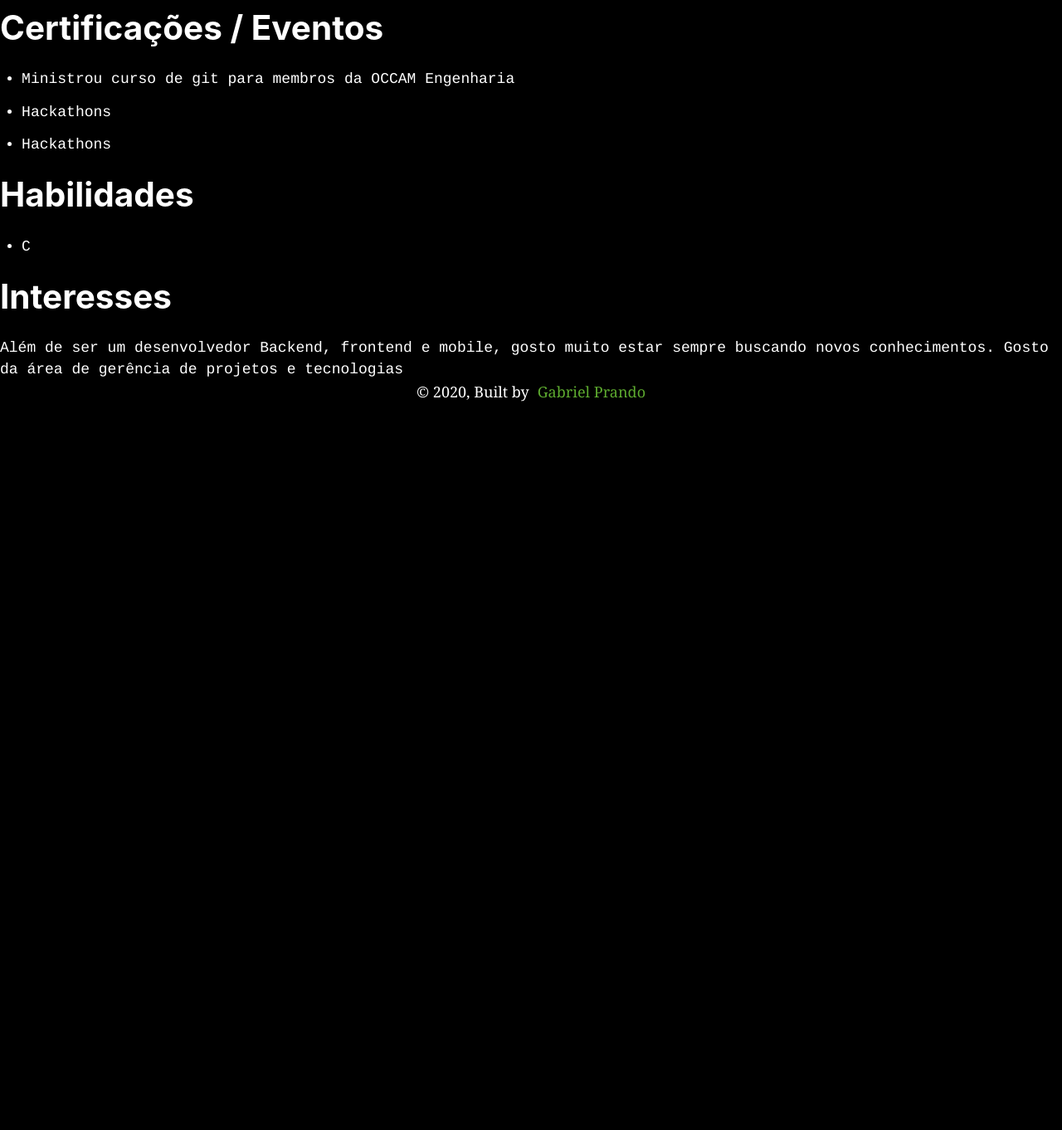
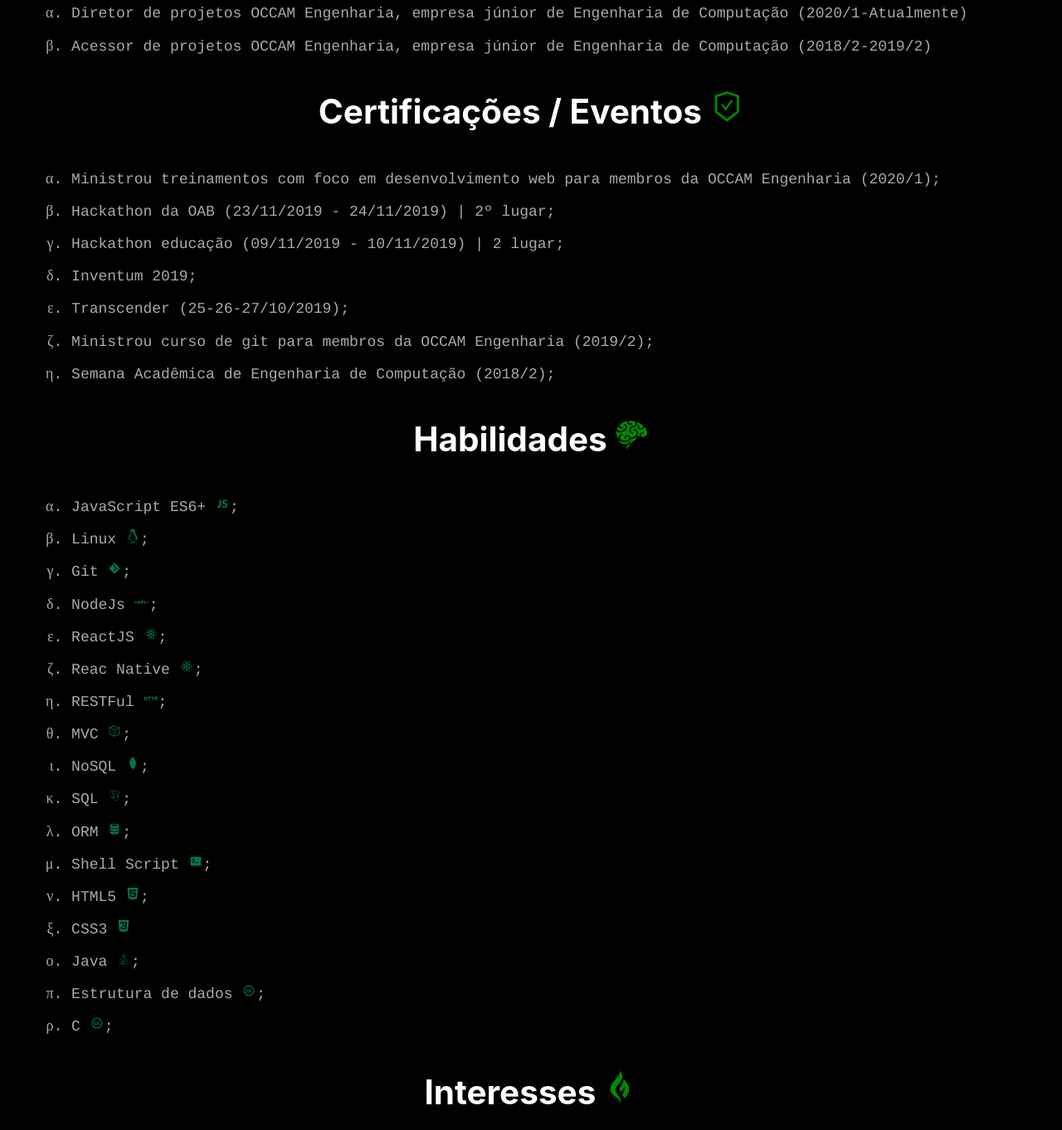
Before and after one commit to gprando/me, a Gatsby site: page /curriculo in a window 1280 px wide. Shown: the part 339-1701 px from the top of the page at 83% size. Before the commit the page ends 824 px from the top, so only its background shows below. Built offline with nearby package versions, Linux system fonts and the light colour scheme; Gatsby itself is replaced by a stand-in of ours.

Commit message:
curriculo

```diff
--- a/src/pages/curriculo.js
+++ b/src/pages/curriculo.js
@@ -1,4 +1,26 @@
 import React from "react"
+
+import { FaUniversity, FaGripfire } from 'react-icons/fa'
+import { MdWork, MdHttp } from 'react-icons/md'
+import { AiOutlineSafetyCertificate } from 'react-icons/ai'
+import { GiBrain } from 'react-icons/gi'
+import {
+  DiLinux,
+  DiJavascript1,
+  DiGit,
+  DiNodejs,
+  DiReact,
+  DiNetbeans,
+  DiMongodb,
+  DiPostgresql,
+  DiDatabase,
+  DiTerminal,
+  DiHtml5,
+  DiJava,
+  DiCss3,
+  DiCreativecommons
+
+} from 'react-icons/di'
 
 import Layout from "../components/layout"
 import SEO from "../components/seo"
@@ -9,34 +31,52 @@
   <Layout>
     <SEO title="Currículo" />
     <Container>
-      <h1>Formação Acadêmica</h1>
+      <h1>Formação Acadêmica <FaUniversity color="#080" /></h1>
+      <span>Cursando graduação de Engenharia de Computação.</span>
+
+      <h1>Experiências <MdWork color="#080" /></h1>
       <ul>
-        <li>Cursando graduação de Engenharia de Computação.</li>
-      </ul>
-
-      <h1>Experiências</h1>
-      <ul>
+        <li>Diretor de projetos OCCAM Engenharia, empresa júnior de Engenharia de Computação  (2020/1-Atualmente)</li>
         <li>Acessor de projetos OCCAM Engenharia, empresa júnior de Engenharia de Computação  (2018/2-2019/2)</li>
-        <li>Diretor de projetos OCCAM Engenharia, empresa júnior de Engenharia de Computação  (2020/1-Atualmente)</li>
       </ul>
 
 
-      <h1>Certificações / Eventos</h1>
+      <h1>Certificações / Eventos <AiOutlineSafetyCertificate color="#080" /></h1>
       <ul>
-        <li>Ministrou curso de git para membros da OCCAM Engenharia </li>
-        <li>Hackathons </li>
-        <li>Hackathons </li>
+        <li>Ministrou treinamentos com foco em desenvolvimento web para membros da OCCAM Engenharia (2020/1);</li>
+        <li>Hackathon da OAB (23/11/2019 - 24/11/2019) | 2º lugar;</li>
+        <li>Hackathon educação (09/11/2019 - 10/11/2019) | 2 lugar; </li>
+        <li>Inventum 2019; </li>
+        <li>Transcender (25-26-27/10/2019);</li>
+        <li>Ministrou curso de git para membros da OCCAM Engenharia (2019/2); </li>
+        <li>Semana Acadêmica de Engenharia de Computação (2018/2); </li>
       </ul>
 
-      <h1>Habilidades</h1>
+      <h1>Habilidades <GiBrain color="#080" /></h1>
       <ul>
-        <li>C</li>
+        <li>JavaScript ES6+ <DiJavascript1 color="#074" />;</li>
+        <li>Linux <DiLinux color="#074" />;</li>
+        <li>Git <DiGit color="#074" />;</li>
+        <li>NodeJs <DiNodejs color="#074" />;</li>
+        <li>ReactJS <DiReact color="#074" />;</li>
+        <li>Reac Native <DiReact color="#074" />;</li>
+        <li>RESTFul <MdHttp color="#074" />;</li>
+        <li>MVC <DiNetbeans color="#074" />;</li>
+        <li>NoSQL <DiMongodb color="#074" />;</li>
+        <li>SQL <DiPostgresql color="#074" />;</li>
+        <li>ORM <DiDatabase color="#074" />;</li>
+        <li>Shell Script <DiTerminal color="#074" />;</li>
+        <li>HTML5 <DiHtml5 color="#074" />;</li>
+        <li>CSS3 <DiCss3 color="#074" /></li>
+        <li>Java <DiJava color="#074" />;</li>
+        <li>Estrutura de dados <DiCreativecommons color="#074" />;</li>
+        <li>C <DiCreativecommons color="#074" />;</li>
       </ul>
 
-      <h1>Interesses</h1>
+      <h1>Interesses <FaGripfire color="#080" /></h1>
       <span>
-        Além de ser um desenvolvedor Backend, frontend e mobile, gosto muito estar sempre buscando novos conhecimentos.
-        Gosto da área de gerência de projetos e tecnologias
+        Além de ser um desenvolvedor Backend, frontend e mobile, sempre buscando novos conhecimentos.
+        Gosto da área de gerência de projetos e tecnologias. Aficionado em novas tecnologias e em todo o ecossistema por volta do JavaScript.
      </span>
     </Container>
   </Layout>
--- a/src/styles/curriculo.js
+++ b/src/styles/curriculo.js
@@ -3,4 +3,34 @@
 export const Container = styled.div`
   color: #fff;
   font-family: "Cousine", serif;
+  display:flex;
+  flex-direction: column;
+
+  ul {
+    padding-left: 60px;
+
+    li {
+      list-style:  lower-greek;
+      color: #aaa;
+    }
+
+  }
+
+
+  h1 {
+    align-self: center;
+    padding-bottom: 20px;
+    align-items: center;
+    justify-content: space-between;
+  }
+
+  h1:first-child {
+    align-self: center;
+    padding-top: 40px;
+  }
+
+  span {
+    padding: 0 0 20px 35px;
+  }
+
 `;
```
